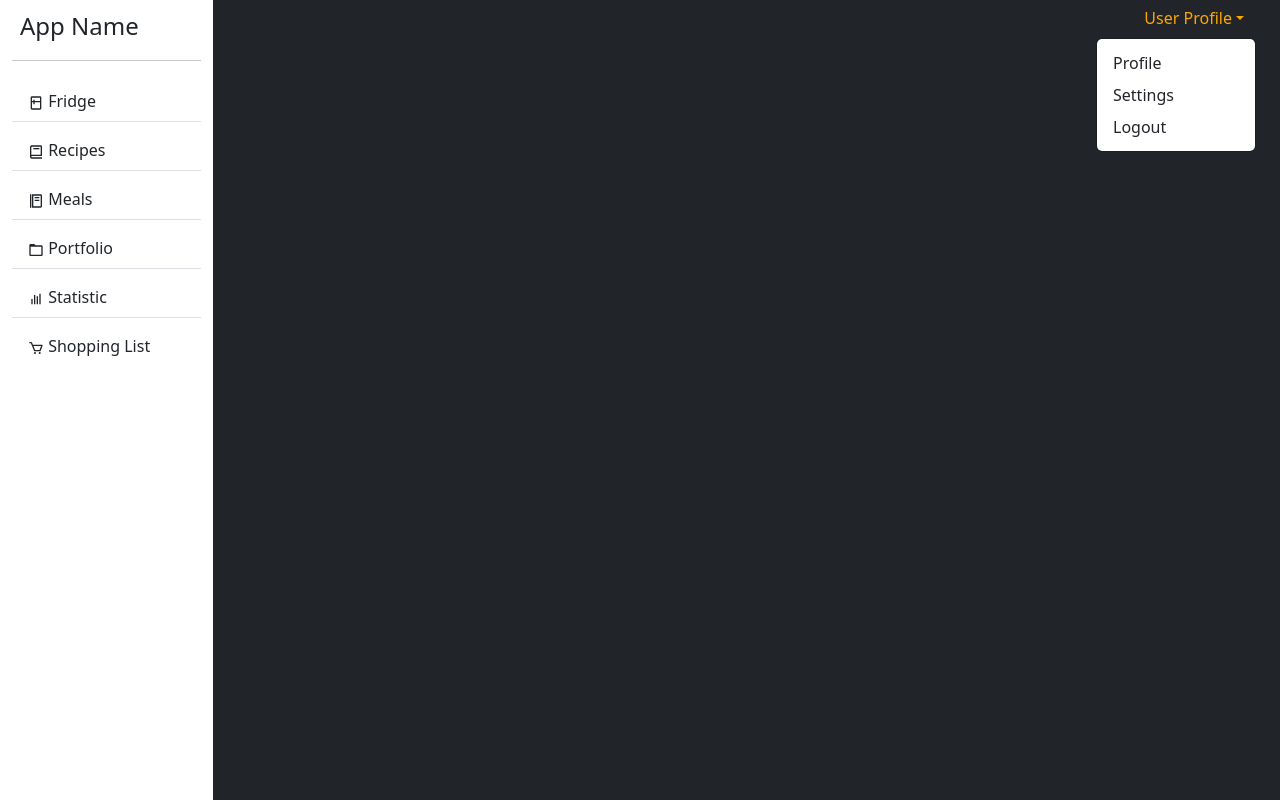
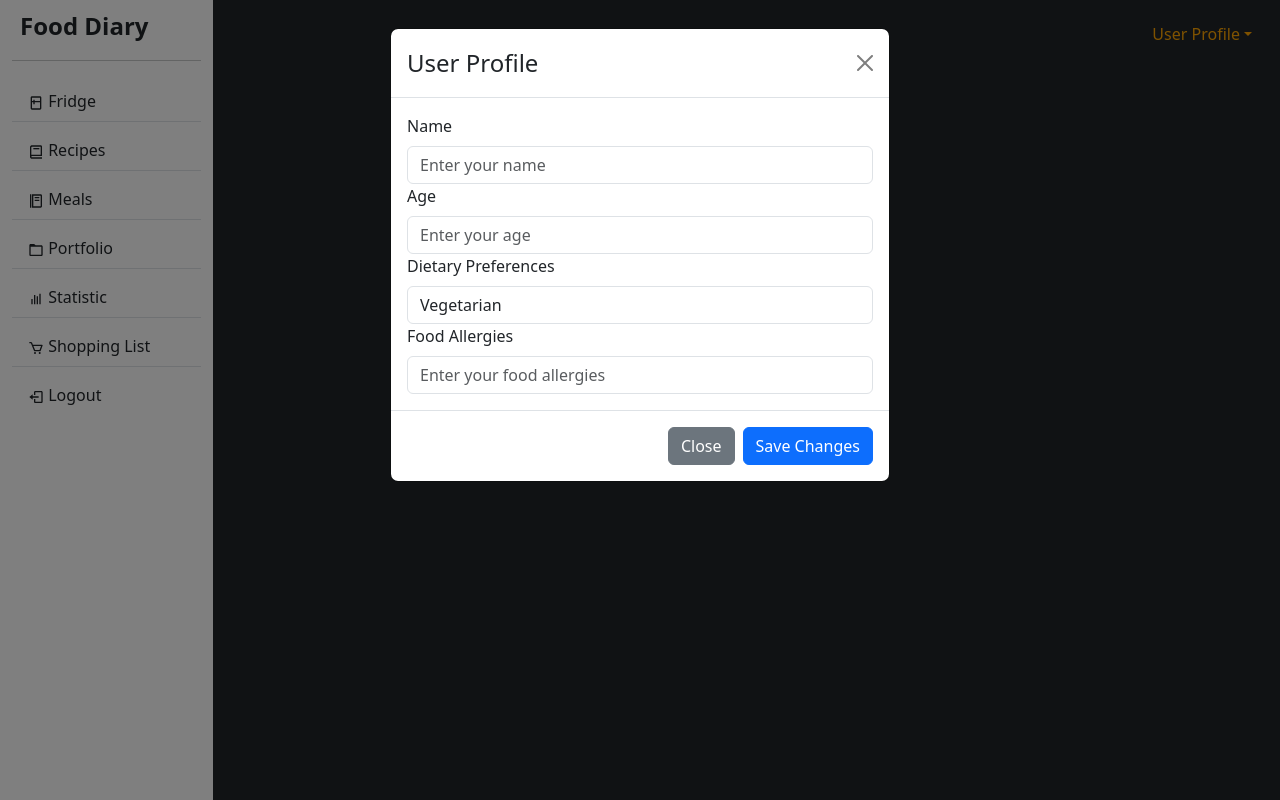
Before and after one commit to banghl/food-inventory-management, a React (Create React App) app: page / in a window 1280 px wide. Both pictures are taken after a click on the button "User Profile". Built offline with nearby package versions, Linux system fonts and the light colour scheme.

Commit message:
New update

```diff
--- a/src/App.js
+++ b/src/App.js
@@ -1,18 +1,19 @@
 import React from "react";
-import { BrowserRouter as Router, Route, Routes } from "react-router-dom";
-import Login from "./pages/Login";
-import SignUp from "./pages/SignUp";
 import Home from "./pages/Home";
+import Sidebar from "./pages/Sidebar";
 
 function App() {
   return (
-    <Router>
-      <Routes>
-        <Route path="/login" element={<Login />} />
-        <Route path="/signup" element={<SignUp />} />
-        <Route path="/" element={<Home />} />
-      </Routes>
-    </Router>
+    <div className="container-fluid bg-dark min-vh-100">
+      <div className="row">
+        <div className="col-2 bg-white vh-100">
+          <Sidebar />
+        </div>
+        <div className="col-auto">
+          <Home />
+        </div>
+      </div>
+    </div>
   );
 }
 
--- a/src/Styles/Header.css
+++ b/src/Styles/Header.css
@@ -4,6 +4,11 @@
   border: none !important;
   box-shadow: none;
   padding: 0;
+}
+
+.custom-toggle:hover {
+  color: white !important;
+  background-color: orange !important;
 }
 
 .profile-icon {
@@ -17,3 +22,8 @@
   line-height: 40px;
   text-align: center;
 }
+
+.profile-icon:hover {
+  background-color: white;
+  color: orange;
+}
--- a/src/index.js
+++ b/src/index.js
@@ -1,15 +1,28 @@
 import React from 'react';
-import ReactDOM from 'react-dom/client';
+import ReactDOM from 'react-dom';
+import { BrowserRouter as Router, Routes, Route } from 'react-router-dom';
 import './index.css';
 import App from './App';
 import reportWebVitals from './reportWebVitals';
 import 'bootstrap/dist/css/bootstrap.min.css';
+import Login from './pages/Login';
+import SignUp from './pages/SignUp';
+import Home from './pages/Home';
+import UserProfile from './pages/UserProfile';
 
-const root = ReactDOM.createRoot(document.getElementById('root'));
-root.render(
+ReactDOM.render(
   <React.StrictMode>
-    <App />
-  </React.StrictMode>
+    <Router>
+      <Routes>
+        <Route path="/" element={<App />}/>
+        <Route path="/login" element={<Login />} />
+        <Route path="/signup" element={<SignUp />} />
+        <Route path="/profile" element={<UserProfile />} />
+        <Route path="/" element={<Home />} />
+      </Routes>
+    </Router>
+  </React.StrictMode>,
+  document.getElementById('root')
 );
 
 reportWebVitals();
--- a/src/pages/Header.js
+++ b/src/pages/Header.js
@@ -1,30 +1,35 @@
-import React from "react";
-import { Dropdown } from "react-bootstrap";
+import React, { useState } from 'react';
+import { Dropdown } from 'react-bootstrap';
+import UserProfileModal from './UserProfile';
 import "../Styles/Header.css";
 
 function Header() {
+  const [showProfileModal, setShowProfileModal] = useState(false);
+
+  const handleProfileClick = () => {
+    setShowProfileModal(true);
+  };
+
+  const handleCloseProfileModal = () => {
+    setShowProfileModal(false);
+  };
+
   return (
-    <div className="container-fluid bg-dark">
-      <div className="row">
-        <div className="col"></div>
-        <div className="col d-flex justify-content-end align-items-center">
+    <>
+      <div className="position-absolute top-0 end-0 m-3">
         <Dropdown>
           <Dropdown.Toggle
             variant="secondary"
             id="dropdown-basic"
             className="custom-toggle"
+            onClick={handleProfileClick}
           >
             User Profile
           </Dropdown.Toggle>
-            <Dropdown.Menu>
-              <Dropdown.Item href="#/action-1">Profile</Dropdown.Item>
-              <Dropdown.Item href="#/action-2">Settings</Dropdown.Item>
-              <Dropdown.Item href="#/action-3">Logout</Dropdown.Item>
-            </Dropdown.Menu>
         </Dropdown>
       </div>
-      </div>
-    </div>
+      <UserProfileModal show={showProfileModal} handleClose={handleCloseProfileModal} />
+    </>
   );
 }
 
--- a/src/pages/Home.js
+++ b/src/pages/Home.js
@@ -1,20 +1,10 @@
 import React from "react";
-import Sidebar from "./Sidebar";
 import Header from "./Header";
 
 function Home() {
   return (
-    <div className="container-fluid bg-dark min-vh-100">
-      <div className="row">
-        <div className="col-2 bg-white vh-100">
-          <Sidebar />
-        </div>
-        <div className="col">
-          <div className="d-flex justify-content-end">
-            <Header />
-          </div>
-        </div>
-      </div>
+    <div>
+      <Header />
     </div>
   );
 }
--- a/src/pages/Sidebar.js
+++ b/src/pages/Sidebar.js
@@ -1,33 +1,37 @@
 import React from "react";
-import { BiFridge, BiBook, BiFoodMenu, BiFolder, BiBarChart, BiCart } from "react-icons/bi"; // Import Bootstrap Icons
+import { BiFridge, BiBook, BiFoodMenu, BiFolder, BiBarChart, BiCart, BiLogOut } from "react-icons/bi";
+import { Link } from "react-router-dom";
 import "../Styles/Sidebar.css";
 
 function Sidebar() {
   return (
     <div className="bg-white">
       <div className="m-2">
-        <span className="brand-name fs-4">App Name</span>
+      <span className="fs-4 fw-bold ">Food Diary</span>
       </div>
       <hr className="text-dark" />
       <div className="list-group list-group-flush">
-        <a className="list-group-item list-group-item-action py-2 my-1">
+        <Link to="/" className="list-group-item list-group-item-action py-2 my-1">
           <BiFridge className="icon" /> Fridge
-        </a>
-        <a className="list-group-item list-group-item-action py-2 my-1">
+        </Link>
+        <Link to="/recipes" className="list-group-item list-group-item-action py-2 my-1">
           <BiBook className="icon" /> Recipes
-        </a>
-        <a className="list-group-item list-group-item-action py-2 my-1">
+        </Link>
+        <Link to="/meals" className="list-group-item list-group-item-action py-2 my-1">
           <BiFoodMenu className="icon" /> Meals
-        </a>
-        <a className="list-group-item list-group-item-action py-2 my-1">
+        </Link>
+        <Link to="/portfolio" className="list-group-item list-group-item-action py-2 my-1">
           <BiFolder className="icon" /> Portfolio
-        </a>
-        <a className="list-group-item list-group-item-action py-2 my-1">
+        </Link>
+        <Link to="/statistic" className="list-group-item list-group-item-action py-2 my-1">
           <BiBarChart className="icon" /> Statistic
-        </a>
-        <a className="list-group-item list-group-item-action py-2 my-1">
+        </Link>
+        <Link to="/shopping-list" className="list-group-item list-group-item-action py-2 my-1">
           <BiCart className="icon" /> Shopping List
-        </a>
+        </Link>
+        <Link to="/login" className="list-group-item list-group-item-action py-2 my-1">
+          <BiLogOut className="icon" /> Logout
+        </Link>
       </div>
     </div>
   );
--- /dev/null
+++ b/src/pages/UserProfile.js
@@ -0,0 +1,49 @@
+import React from 'react';
+import { Modal, Button, Form } from 'react-bootstrap';
+
+function UserProfileModal({ show, handleClose }) {
+  return (
+    <Modal show={show} onHide={handleClose}>
+      <Modal.Header closeButton>
+        <Modal.Title>User Profile</Modal.Title>
+      </Modal.Header>
+      <Modal.Body>
+        <Form>
+          <Form.Group controlId="formName">
+            <Form.Label>Name</Form.Label>
+            <Form.Control type="text" placeholder="Enter your name" />
+          </Form.Group>
+
+          <Form.Group controlId="formAge">
+            <Form.Label>Age</Form.Label>
+            <Form.Control type="number" placeholder="Enter your age" />
+          </Form.Group>
+
+          <Form.Group controlId="formDietaryPreferences">
+            <Form.Label>Dietary Preferences</Form.Label>
+            <Form.Control as="select">
+              <option>Vegetarian</option>
+              <option>Vegan</option>
+              <option>Keto</option>
+            </Form.Control>
+          </Form.Group>
+
+          <Form.Group controlId="formFoodAllergies">
+            <Form.Label>Food Allergies</Form.Label>
+            <Form.Control type="text" placeholder="Enter your food allergies" />
+          </Form.Group>
+        </Form>
+      </Modal.Body>
+      <Modal.Footer>
+        <Button variant="secondary" onClick={handleClose}>
+          Close
+        </Button>
+        <Button variant="primary" onClick={handleClose}>
+          Save Changes
+        </Button>
+      </Modal.Footer>
+    </Modal>
+  );
+}
+
+export default UserProfileModal;
```
Lines whose indentation alone changed are shown as unchanged.
